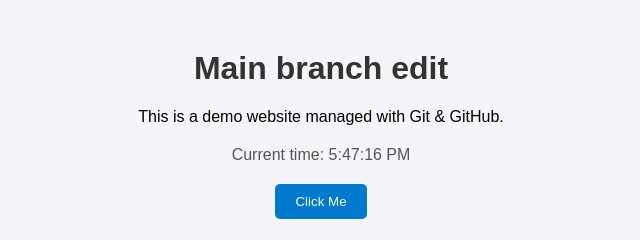
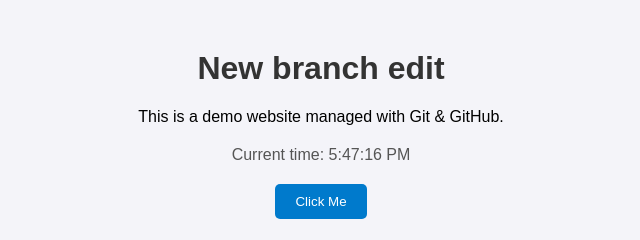
Before and after one commit to imankhan1008/devops1, a plain HTML site: page index.html in a window 1280 px wide. Shown: the full height of the page, 319-959 px from the left. Drawn offline with Linux system fonts and the light colour scheme.

Commit message:
Branch edit

```diff
--- a/index.html
+++ b/index.html
@@ -7,7 +7,8 @@
 <link rel="stylesheet" href="style.css">
 </head>
 <body>
-<h1>Main branch edit</h1>
+<h1><h1>New branch edit</h1>
+</h1>
 <p>This is a demo website managed with Git &amp; GitHub.</p>
 <div id="time"></div>
 <button id="helloBtn">Click Me</button>
```
